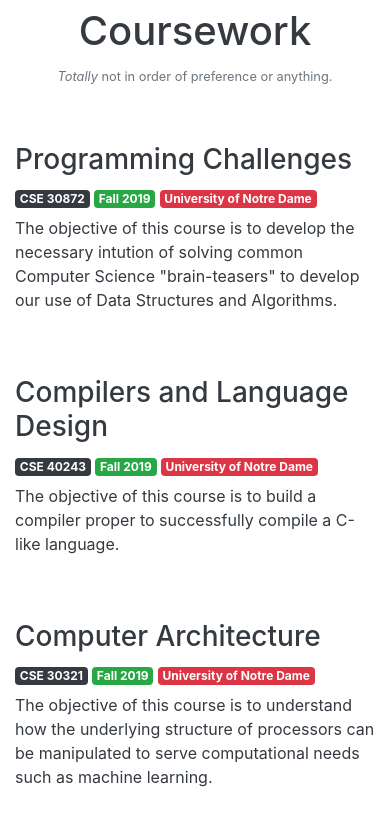
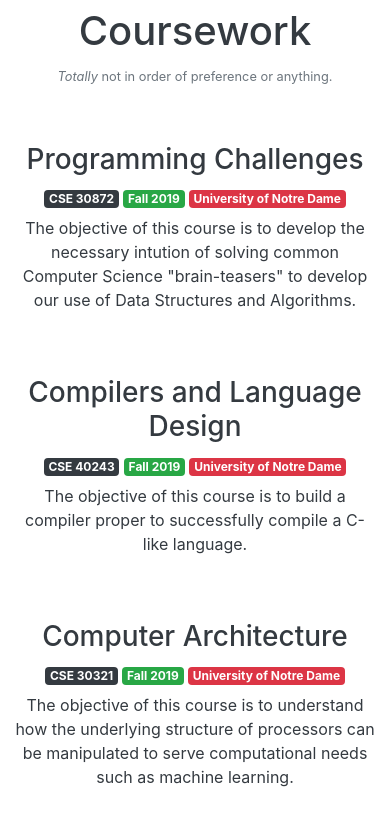
Before and after one commit to johnedquinn/portfolio-website, a React (Create React App) app: page /projects in a window 390 px wide. Shown: the part 3526-4364 px from the top of the page. Built offline with nearby package versions, Linux system fonts and the light colour scheme.

Commit message:
Make course mobile friendly by centering items

```diff
--- a/src/components/layout/CoursesSection.js
+++ b/src/components/layout/CoursesSection.js
@@ -14,7 +14,7 @@ const createCourse = (course) => {
 
 	// Return card
 	return (
-		<div className="py-4">
+		<div className="py-4 mobile-center">
 				<h3 className="card-title text-dark"><a className="text-dark" rel="noopener noreferrer" target="_blank" href={course['link']}>{course['title']}</a></h3>
 				<h6 className="card-text"><span className="badge badge-dark">{course['code']}</span> <span className="badge badge-success">{course['date']}</span> <span className="badge badge-danger">{course['org']}</span></h6>
 				<p className="text-dark">{course['description']}</p>
```
